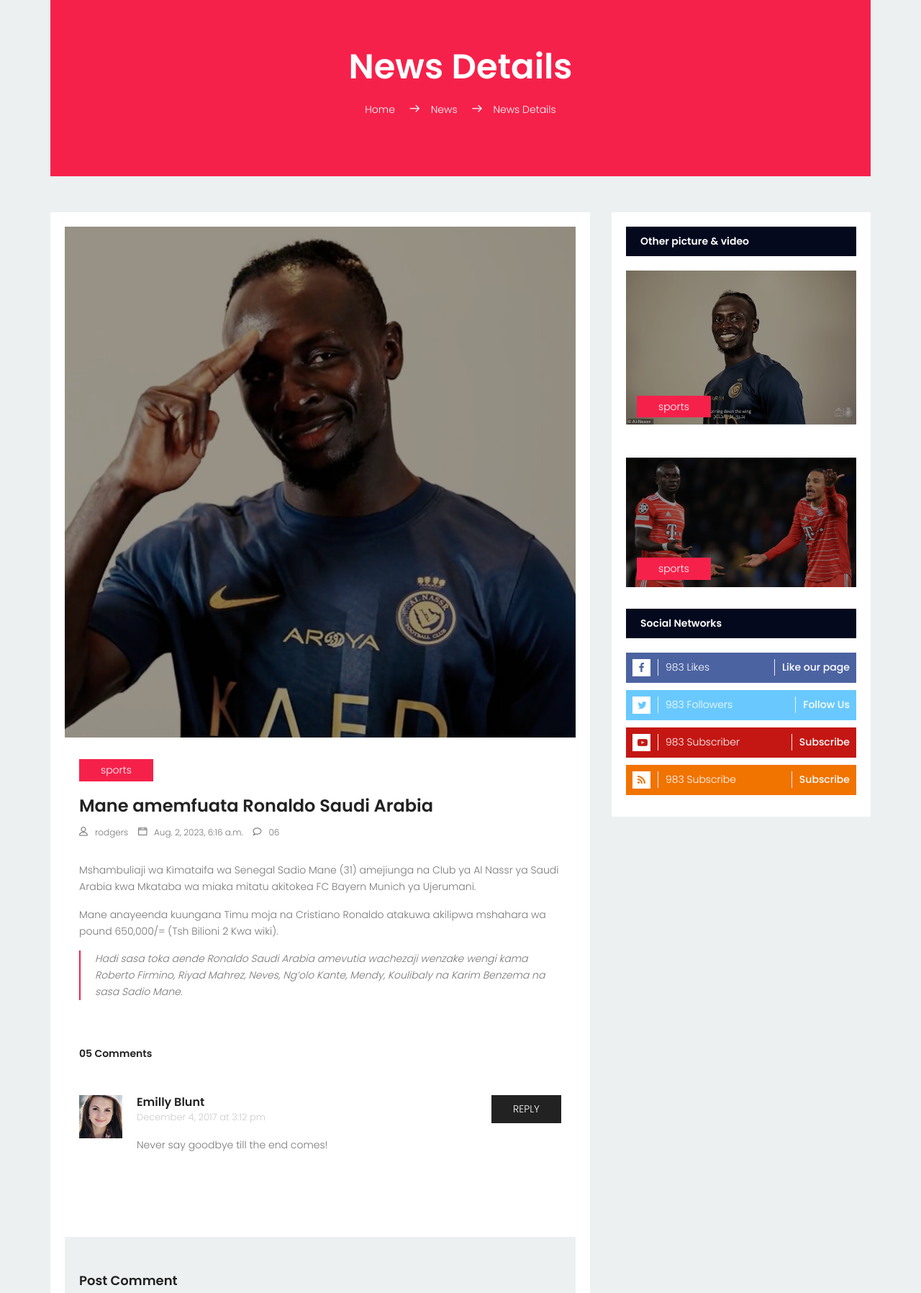
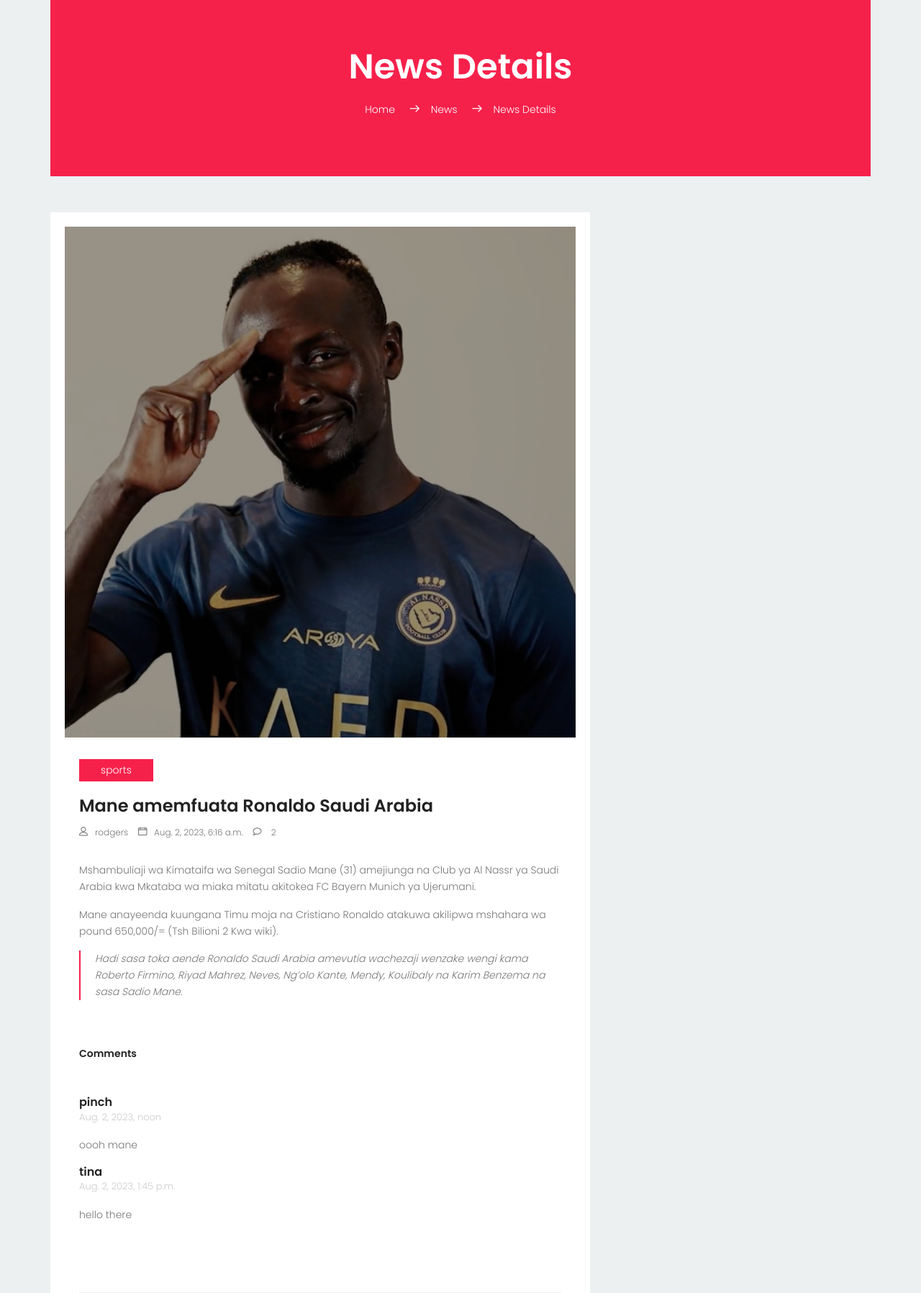
Before and after one commit to swaijames/magazine, a Django app: page /details/5/ in a window 1280 px wide. Shown: the part 257-2054 px from the top of the page at 72% size. Run offline with Django 4.2, Linux system fonts and the light colour scheme; data comes from the database, SQL or seed files in the repository; some libraries are stand-ins or nearby versions.

Commit message:
second commit

```diff
--- a/mg_blog/models.py
+++ b/mg_blog/models.py
@@ -42,11 +42,12 @@
 
 
 class comment(models.Model):
-    user = models.ForeignKey(User, on_delete=models.CASCADE)
+    name = models.CharField(max_length=255, blank=False, null=True)
     news = models.ForeignKey(news, on_delete=models.CASCADE)
     comment = models.TextField(blank=False, null=False)
     created_at = models.DateTimeField(default=datetime.today())
     updated_at = models.DateTimeField(default=datetime.today())
+    status = models.BooleanField(default=True)
 
     class Meta:
         verbose_name_plural = "Comments"
--- a/mg_blog/templates/news_detail.html
+++ b/mg_blog/templates/news_detail.html
@@ -183,7 +183,9 @@
                                 <li><a href="#"><span class="lnr lnr-user"></span>{{ detail.creator }}</a></li>
                                 <li><a href="#"><span class="lnr lnr-calendar-full"></span>{{ detail.updated_at }}</a>
                                 </li>
-                                <li><a href="#"><span class="lnr lnr-bubble"></span>06 </a></li>
+                                {% with comments.count as comment_count %}
+                                    <li><a href="#"><span class="lnr lnr-bubble"></span> {{ comment_count }} </a></li>
+                                {% endwith %}
                             </ul>
                             <p>
                                 {{ detail.description }}
@@ -198,24 +200,27 @@
                             <div class="comment-sec-area">
                                 <div class="container">
                                     <div class="row flex-column">
-                                        <h6>05 Comments</h6>
+
+                                        <h6>Comments</h6>
+
                                         <div class="comment-list">
                                             <div class="single-comment justify-content-between d-flex">
                                                 <div class="user justify-content-between d-flex">
-                                                    <div class="thumb">
-                                                        <img src="img/blog/c1.jpg" alt="">
-                                                    </div>
+                                                   {% for comment in comments %}
                                                     <div class="desc">
-                                                        <h5><a href="#">Emilly Blunt</a></h5>
-                                                        <p class="date">December 4, 2017 at 3:12 pm </p>
+                                                        <h5><a href="#">{{ comment.name}}</a></h5>
+                                                        <p class="date">{{ comment.updated_at}} </p>
                                                         <p class="comment">
-                                                            Never say goodbye till the end comes!
+                                                            {{ comment.comment| linebreaks}}
+                                                        </p>
+                                                    {% empty %}
+                                                      <p class="comment">
+                                                            No comments were posted on this page
                                                         </p>
                                                     </div>
+                                                    {% endfor %}
                                                 </div>
-                                                <div class="reply-btn">
-                                                    <a href="#" class="btn-reply text-uppercase">reply</a>
-                                                </div>
+
                                             </div>
                                         </div>
                                     </div>
--- a/mg_blog/views.py
+++ b/mg_blog/views.py
@@ -12,15 +12,16 @@
     sportnews = news.objects.filter(category='1')
     science_tech = news.objects.filter(category='3')
     politicsnews = news.objects.filter(category='2')[0:4]
-    # print(sportnews)
+    comment_count = comment.objects.all().count()
     all_news = news.objects.all().order_by('-created_at')[0: 4]
     return render(request, 'index.html',
                   {"first_news": first_news, "two_news": two_news, "breaking_news": breaking_news,
                    "all_news": all_news, "categories": categories, 'sportnews': sportnews,
-                   'politicsnews': politicsnews, 'science_tech': science_tech})
+                   'politicsnews': politicsnews, 'science_tech': science_tech, 'comment_count': comment_count})
 
 
 def news_detail(request, id):
     detail = news.objects.get(id=id)
+    comments = comment.objects.filter(news_id=id)
     print(detail)
-    return render(request, 'news_detail.html', {'detail': detail})
+    return render(request, 'news_detail.html', {'detail': detail, 'comments': comments})
```
Also changed, not shown: db.sqlite3, media/manajeshi.jpg (added), media/wagner-fighters-deployed-in-rostov-on-don.jpg (added), media/wagner-fighters-deployed-in-rostov-on-don_ENIOq9j.jpg (added), mg_blog/migrations/0018_alter_category_created_at_alter_category_updated_at_and_more.py (added), mg_blog/migrations/0019_alter_category_created_at_alter_category_updated_at_and_more.py (added), mg_blog/migrations/0020_remove_comment_user_comment_name_comment_status_and_more.py (added), mg_blog/migrations/0021_alter_category_created_at_alter_category_updated_at_and_more.py (added), static/img/news/WagnerGroup_IB.jpg (added), static/img/news/manajeshi.jpg (added), static/img/news/wagner-fighters-deployed-in-rostov-on-don.jpg (added).
